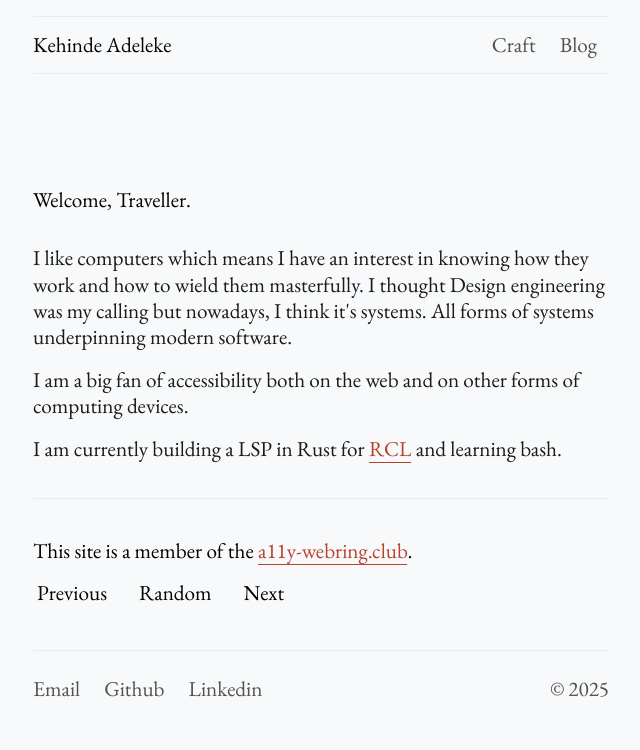
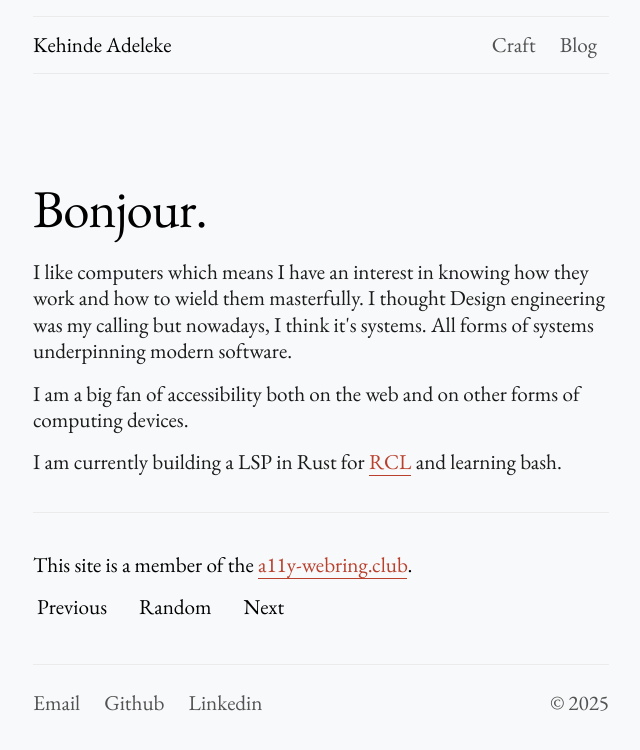
Before and after one commit to adeleke5140/portfolio-v2, a Next.js app: page / in a window 1280 px wide. Shown: the top 750 px of the page, without its empty margins (319-959 px from the left). Built offline with nearby package versions, Linux system fonts and the light colour scheme.

Commit message:
feat: add intro text

```diff
--- a/src/components/introduction.tsx
+++ b/src/components/introduction.tsx
@@ -22,7 +22,14 @@ export const Introduction = () => {
   return (
     <PageWrapper showHeading heading={''}>
       <div className="pt-20">
-        <p className='my-4'>Welcome, Traveller.</p>
+        <h1
+          style={{
+            textWrap: 'pretty',
+          }}
+          className="leading-[1.7em] text-[40px] mt-[5px]  tracking-[-0.96px]"
+        >
+          Bonjour.
+        </h1>
       </div>
       <div className="flex gap-5 max-w-[40rem] flex-col">
         <section className="px-0">
--- a/src/components/page-wrapper.tsx
+++ b/src/components/page-wrapper.tsx
@@ -1,4 +1,3 @@
-'use client'
 import { cn } from '@/lib/utils'
 import { ReactNode } from 'react'
 
```
